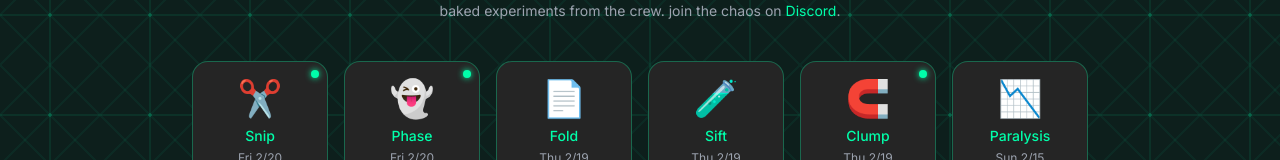
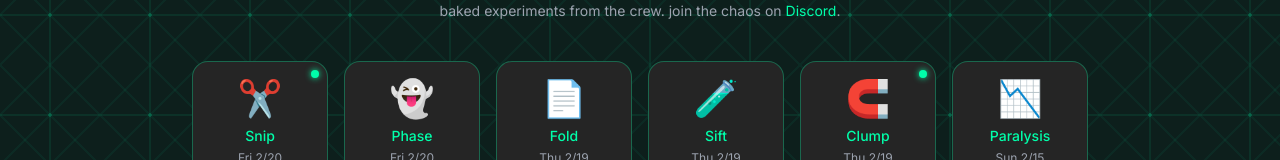
Before and after one commit to bdecrem/pixelpit, a Next.js app: page /pixelpit in a window 1280 px wide. Shown: the part 1438-1598 px from the top of the page. Built offline with nearby package versions, Linux system fonts and the light colour scheme.

Commit message:
sync from vibeceo 6a02f1741a78b42bc0318572ba9679efbe0f82a5

```diff
--- a/app/pixelpit/page.tsx
+++ b/app/pixelpit/page.tsx
@@ -18,7 +18,6 @@ const labMessages = [
 ];
 
 const games = [
-  { icon: '👻', name: 'Phase', href: '/pixelpit/arcade/phase', playable: true, date: 'Fri 2/20' },
   { icon: '✂️', name: 'Snip', href: '/pixelpit/arcade/snip', playable: true, date: 'Fri 2/20' },
   { icon: '🧲', name: 'Clump', href: '/pixelpit/arcade/clump', playable: true, date: 'Thu 2/19' },
   { icon: '🕳️', name: 'Devour', href: '/pixelpit/arcade/devour', playable: true, date: 'Wed 2/18' },
@@ -124,7 +123,7 @@ const _makers = [
 
 const labItems = [
   { icon: '✂️', name: 'Snip', href: '/pixelpit/lab/snip', date: 'Fri 2/20', shipped: true },
-  { icon: '👻', name: 'Phase', href: '/pixelpit/lab/phase', date: 'Fri 2/20', shipped: true },
+  { icon: '👻', name: 'Phase', href: '/pixelpit/lab/phase', date: 'Fri 2/20' },
   { icon: '📄', name: 'Fold', href: '/pixelpit/lab/fold', date: 'Thu 2/19' },
   { icon: '🧪', name: 'Sift', href: '/pixelpit/lab/sift', date: 'Thu 2/19' },
   { icon: '🧲', name: 'Clump', href: '/pixelpit/lab/clump', date: 'Thu 2/19', shipped: true },
```
